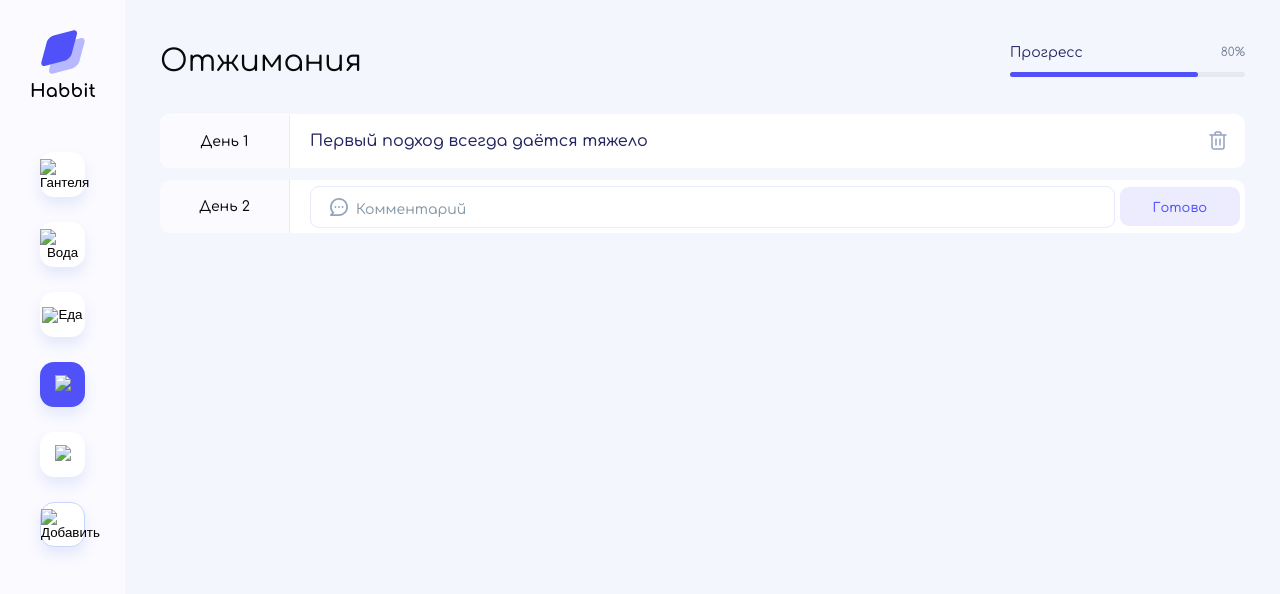
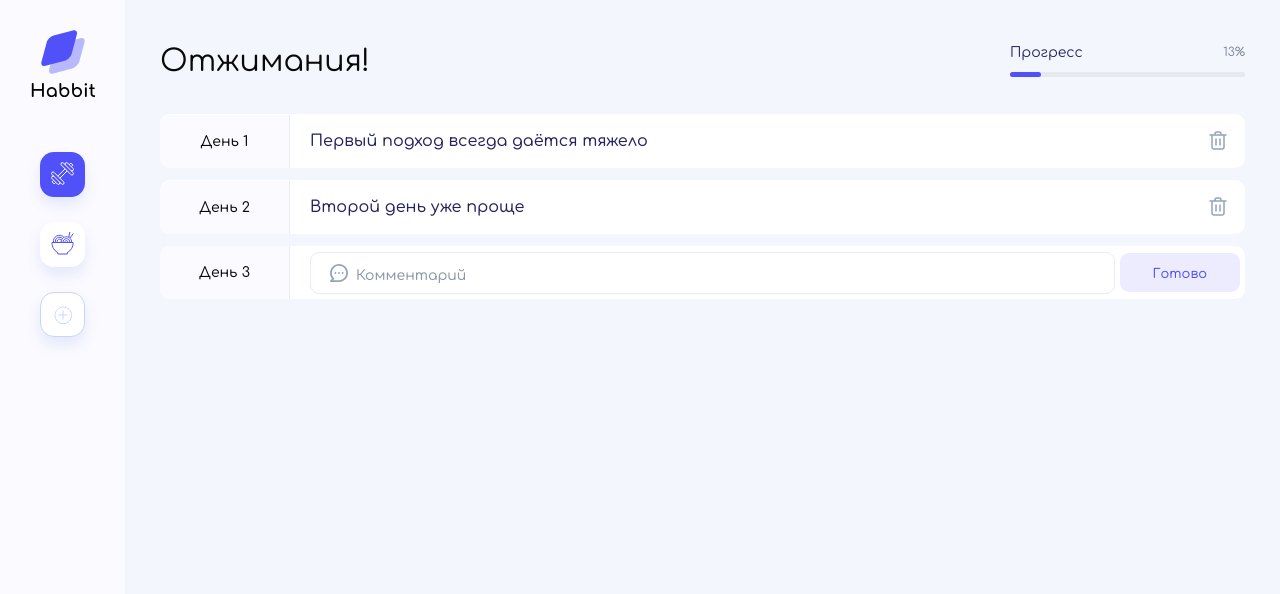
Before and after one commit to Zecizone/habbit, a website built with Vite: page index.html in a window 1280 px wide. Both pictures are taken after a click on the button 62 px from the left and 174 px from the top of the page. Built offline with nearby package versions, Linux system fonts and the light colour scheme; files whose address does not match are found by name.

Commit message:
не получается дописать добавление привычки, вроде всё правильно и при удалении не знаю как подставить индекс

```diff
--- a/index.html
+++ b/index.html
@@ -14,50 +14,19 @@
   <body>
     <div class="panel">
       <img src="img/logo.svg" alt="" class="header__logo">
-      <nav class="nav">
-        <button id="navBtn1" class="nav__btn">
-          <img id="btnDumbbel" src="" alt="Гантеля" />
-        </button>
-        <button id="navBtn2" class="nav__btn">
-          <img id="btnWater" src="" alt="Вода" />
-        </button>
-        <button id="navBtn3" class="nav__btn">
-          <img id="btnEat" src="" alt="Еда" />
-        </button>
-      </nav>
-      <button id="navBtn4" class="nav__btn btn-add">
-        <img id="btnAdd" src="" alt="Добавить" />
-      </button>
+      <nav class="nav"></nav>
+      <button id="open" class="nav__btn btn-add"></button>
     </div>
       <div class="container">
-          <header class="header">
-              <h1 class="header__title">Отжимания</h1>
-              <div class="progress">
-                  <div class="progress__title">
-                    <p class="progress__text">Прогресс</p>
-                    <p class="progress__percentage">80%</p>
-                  </div>
-                  <div class="progress__line">
-                      <div class="progress__line-percentage"></div>
-                  </div>
-              </div>
-          </header>
+          <header class="header"></header>
           <main class="main">
-            <ul class="main__list">
-              <li class="main__item report">
-                <span class="report__day">День 1</span>
-                <span class="report__text">Первый подход всегда даётся тяжело</span>
-                <button class="report__del-button">
-                  <img src="img/delete.svg" alt="Корзина" />
-                </button>
-              </li>
-            </ul>
-            <form action="" class="comment" id="commentForm">
-              <label class="comment__day">День 2</label>
+            <ul class="main__list"></ul>
+            <form action="" class="comment" onsubmit="addDay(event)">
+              <label class="comment__day">День 1</label>
               <div  class="comment__label">
                 <label>
                   <img class="comment__comment-img" src="img/komm.svg" alt="Комментарий">
-                  <input class="comment__comment-input" value="" type="text" placeholder="Комментарий">
+                  <input class="comment__comment-input" value="" type="text" placeholder="Комментарий" name="comment">
                 </label>
               </div>
               <button class="comment__btn" type="submit">Готово</button>
@@ -73,21 +42,21 @@
             <div class="modal__title">Новая привычка</div>
             <div class="modal__icon">Иконка</div>
             <div class="modal__progress">
-              <button id="navBtn5" class="modal__progress-step">
-                <img id="Dumbbel" src="" alt="Гантеля" />
+              <button id="navBtn5" class="modal__progress-step" name="icon">
+                <img id="dumbbel" src="" alt="Гантеля"/>
               </button>
-              <button id="navBtn6" class="modal__progress-step">
-                <img id="Water" src="" alt="Вода" />
+              <button id="navBtn6" class="modal__progress-step" name="icon">
+                <img id="water" src="" alt="Вода"/>
               </button>
-              <button id="navBtn7" class="modal__progress-step">
-                <img id="Eat" src="" alt="Еда" />
+              <button id="navBtn7" class="modal__progress-step" name="icon">
+                <img id="eat" src="" alt="Еда"/>
               </button>
             </div>
-              <form class="modal__form">
-                <input class="modal__form__input" type="text" placeholder="Название">
-                <input class="modal__form__input" type="number" placeholder="Цель">
+              <form class="modal__form" onsubmit="addDay(event)">
+                <input class="modal__form__input" type="text" placeholder="Название" name="name">
+                <input class="modal__form__input" type="number" placeholder="Цель" name="target">
               </form>
-            <button class="modal__add">Добавить</button>
+            <button class="modal__add" type="submit">Добавить</button>
           </div>
         </dialog>
   </body>
--- a/index.js
+++ b/index.js
@@ -1,6 +1,6 @@
 "use strict";
-document.addEventListener("DOMContentLoaded", () => {
-  let habits = [
+
+const habits = [
   {
     id: 1,
     icon: "dumbbell",
@@ -22,44 +22,20 @@ document.addEventListener("DOMContentLoaded", () => {
 
 const buttons = [
   {
-      id: "navBtn1",
-      imageId: "btnDumbbel",
-      src: "img/dumbbell.svg",
-      srcWhite: "img/dumbbell-white.svg",
-    },
-    {
-      id: "navBtn2",
-      imageId: "btnWater",
-      src: "img/water.svg",
-      srcWhite: "img/water-white.svg",
-    },
-    {
-      id: "navBtn3",
-      imageId: "btnEat",
-      src: "img/eat.svg",
-      srcWhite: "img/eat-white.svg",
-    },
-    {
-      id: "navBtn4",
-      imageId: "btnAdd",
-      src: "img/add.svg",
-      srcWhite: "img/add-white.svg",
-    },
-    {
     id: "navBtn5",
-      imageId: "Dumbbel",
+    imageId: "dumbbel",
     src: "img/dumbbell.svg",
     srcWhite: "img/dumbbell-white.svg",
   },
   {
     id: "navBtn6",
-      imageId: "Water",
+    imageId: "water",
     src: "img/water.svg",
     srcWhite: "img/water-white.svg",
   },
   {
     id: "navBtn7",
-      imageId: "Eat",
+    imageId: "eat",
     src: "img/eat.svg",
     srcWhite: "img/eat-white.svg",
   },
@@ -71,37 +47,93 @@ document.addEventListener("DOMContentLoaded", () => {
   commentInput: document.querySelector(".comment__comment-input"),
   menu: document.querySelector(".nav"),
   header: document.querySelector(".header"),
+  daysComment: document.querySelector(".comment__day"),
 };
+
 window.pageElements = pageElements;
 
-  let globalActiveHabitId = habits[0];
+let globalActiveHabitId = 1;
 
-  function addHabit () {
-    console.log('в разработке...')
+let activeHabitId = habits.filter(
+  (habit) => habit.id === globalActiveHabitId
+)[0];
+
+function render(activeHabitId) {
+  rerenderMenu(activeHabitId);
+  rerenderHead(activeHabitId);
+  rerenderContent(activeHabitId);
+  togglePopup(buttons);
 }
 
-  function togglePopup () {
-    const dialog = document.querySelector("dialog");
-  document.querySelector("#navBtn4").onclick = function () {
-    dialog.showModal();
-  };
-  document.querySelector("#close").onclick = function () {
-    dialog.close();
-  };
+function togglePopup(buttons) {
+  const dialog = document.querySelector(".modal-bacdrop");
 
+  document.querySelector("#open").addEventListener("click", () => dialog.showModal());
+  document.querySelector("#close").addEventListener("click", () => dialog.close());
+
+  buttons.forEach(({ id, imageId, src, srcWhite }) => {
+    const button = document.getElementById(id);
+    const image = document.getElementById(imageId);
+
+    if (button && image) {
+      image.src = src;
+
+      button.addEventListener("click", () => {
+        buttons.forEach(({ id, imageId, src }) => {
+          const btn = document.getElementById(id);
+          const btnImage = document.getElementById(imageId);
+          if (btn && btnImage) {
+            btn.classList.remove("modal__progress-activ");
+            btnImage.src = src;
           }
+        });
 
-  function addDay () {
-    document
-    .getElementById("commentForm")
-    .addEventListener("submit", function (event) {
-      event.preventDefault();
-      alert("Форма отправлена!");
+        button.classList.add("modal__progress-activ");
+        image.src = srcWhite;
+      });
+    }
   });
 }
 
-  function deleteDay () {
-    console.log('в разработке...')
+function addHabit(event) {
+  event.preventDefault();
+  const formData = new FormData(event.target);
+
+  const icon = document.querySelector(".modal__progress-activ").getAttribute("id");
+  const name = formData.get("name");
+  const target = formData.get("target");
+
+  const newHabit = {
+    id: habits.length + 1,
+    icon: icon,
+    name: name,
+    target: target,
+    days: [{ comment: "" }],
+  };
+
+  habits.push(newHabit);
+  rerenderMenu(habits);
+  document.querySelector(".modal__add").addEventListener("click", () => dialog.close());
+}
+
+// не смогла определить конкретный хэбит
+function addDay(event) {
+  event.preventDefault();
+
+  const formData = new FormData(event.target);
+  const commentValue = formData.get("comment");
+
+  if (commentValue.trim()) {
+    habits[0].days.push({ comment: commentValue });
+    rerenderContent(habits[0]);
+  }
+  const commentInput = document.querySelector(".comment__comment-input");
+  commentInput.value = "";
+}
+
+function deleteDay(habitIndex, dayIndex) {
+  habits[habitIndex].days.splice(dayIndex, 1);
+  rerenderContent(habits[habitIndex]);
 }
 
 function rerenderHead(habit) {
@@ -130,57 +162,64 @@ document.addEventListener("DOMContentLoaded", () => {
   if (progressLine) {
     progressLine.textContent = `${Math.round(percentage)}%`;
   }
-
 }
 
 function rerenderContent(habit) {
+  const habitIndex = habits.findIndex((item) => item.id === habit.id);
+
   pageElements.daysList.innerHTML = "";
 
-    for (let i = 0; i < habit.days.length; i++) {
-      const item = habit.days[i];
+  habit.days.forEach((item, dayIndex) => {
     const reportItem = document.createElement("li");
     reportItem.classList.add("main__item", "report");
 
     reportItem.innerHTML = `
-        <span class="report__day">День ${i + 1}</span>
+        <span class="report__day">День ${dayIndex + 1}</span>
         <span class="report__text">${item.comment}</span>
-        <button class="report__del-button">
+        <button class="report__del-button" onclick="deleteDay(${habitIndex}, ${dayIndex})">
           <img src="img/delete.svg" alt="Корзина" />
         </button>
       `;
 
+    pageElements.daysComment.textContent = `День ${habit.days.length + 1}`;
     pageElements.daysList.appendChild(reportItem);
-    }
+  });
 }
 
-  function rerenderMenu(habits) {
+function rerenderMenu(habit) {
   let itemBtn = pageElements.menu;
 
   for (const habit of habits) {
-      const existed = document.querySelector(`[menu-habit-id="${habit.id}"]`);
-      if (existed) {
-        continue;
-      }
-
-      let button = document.createElement("button");
+    let button = document.querySelector(`[menu-habit-id="${habit.id}"]`);
+    const isActiv = activeHabitId.id === habit.id;
+    if (!button) {
+      button = document.createElement("button");
       button.classList.add("nav__btn");
       button.setAttribute("menu-habit-id", habit.id);
 
-      if (globalActiveHabitId.id === habit.id) {
-        button.classList.add("nav__btn--activ");
+      button.setAttribute("onclick", `menuClickHandler(${habit.id})`);
     }
+    const img = `<img
+        src="/img/${habit.icon}${isActiv ? "-white" : ""}.svg"
+        >`;
 
-      let img = document.createElement("img");
-      img.src = 1; // не придумала как вытянуть данные
-      button.appendChild(img);
+    button.innerHTML = img;
 
-      button.addEventListener("click", () => {
-        rerenderHead(habit);
-        rerenderContent(habit);
-      });
+    isActiv
+      ? button.classList.add("nav__btn--activ")
+      : button.classList.remove("nav__btn--activ");
 
     itemBtn.appendChild(button);
   }
 }
-  rerenderMenu(habits);
+
+function menuClickHandler(habitId) {
+  globalActiveHabitId = habitId;
+  activeHabitId = habits.filter((habit) => habit.id === habitId)[0];
+
+  render(activeHabitId);
+}
+
+document.addEventListener("DOMContentLoaded", () => {
+  render(activeHabitId);
 });
--- a/style/style.css
+++ b/style/style.css
@@ -100,6 +100,12 @@ body {
 
 .btn-add {
     border: 1px solid var(--border-btn);
+    background-image:  url(../img/Add.svg);
+}
+
+.btn-add--activ {
+    background: #5051f9;
+    background-image: url(../img/add-white.svg);
 }
 
 .header {
@@ -328,6 +334,10 @@ body {
     background-position: center;
 }
 
+.modal__progress-activ {
+    background: #5051f9;
+}
+
 .modal__form {
     display: flex;
     flex-direction: column;
```
Lines whose indentation alone changed are shown as unchanged.
